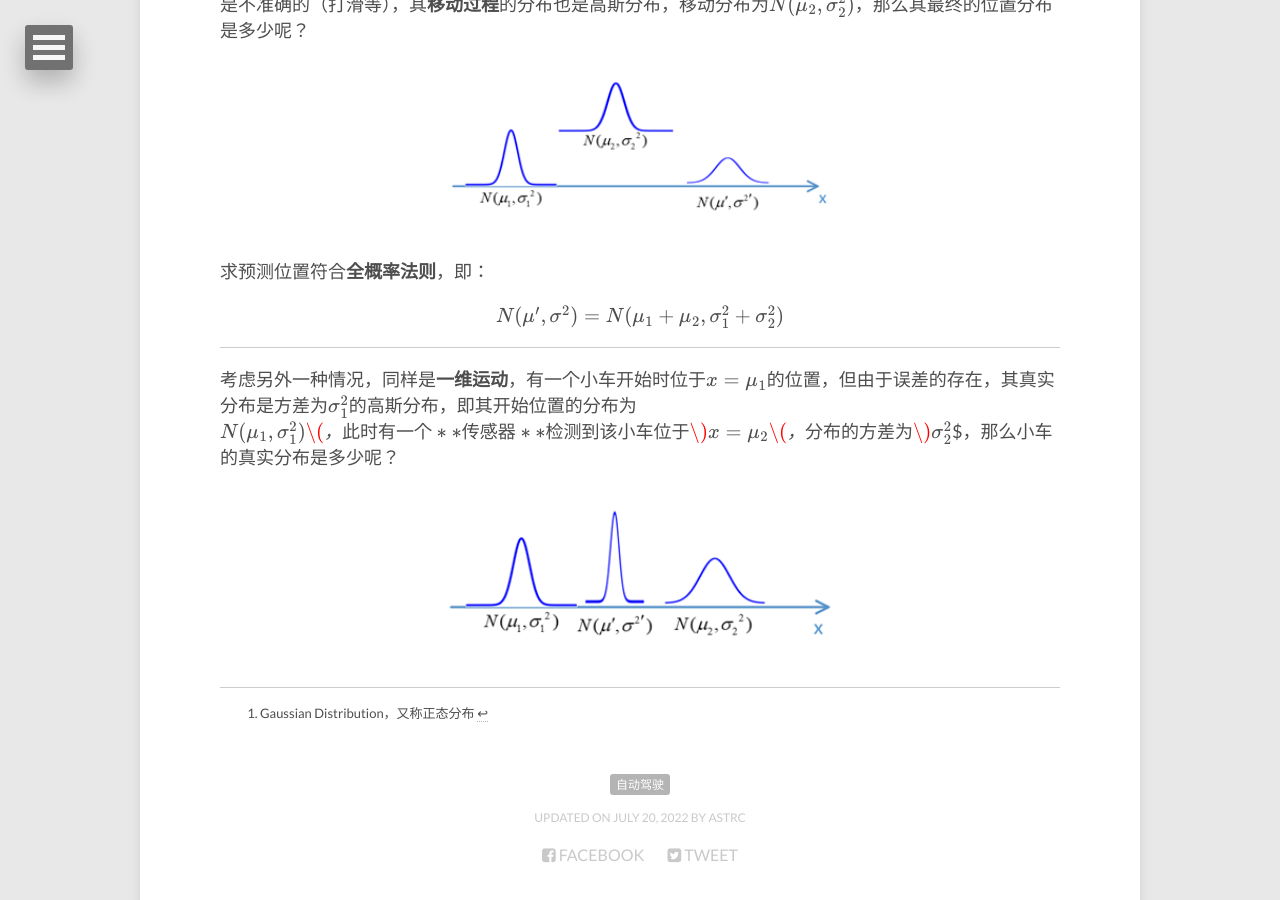
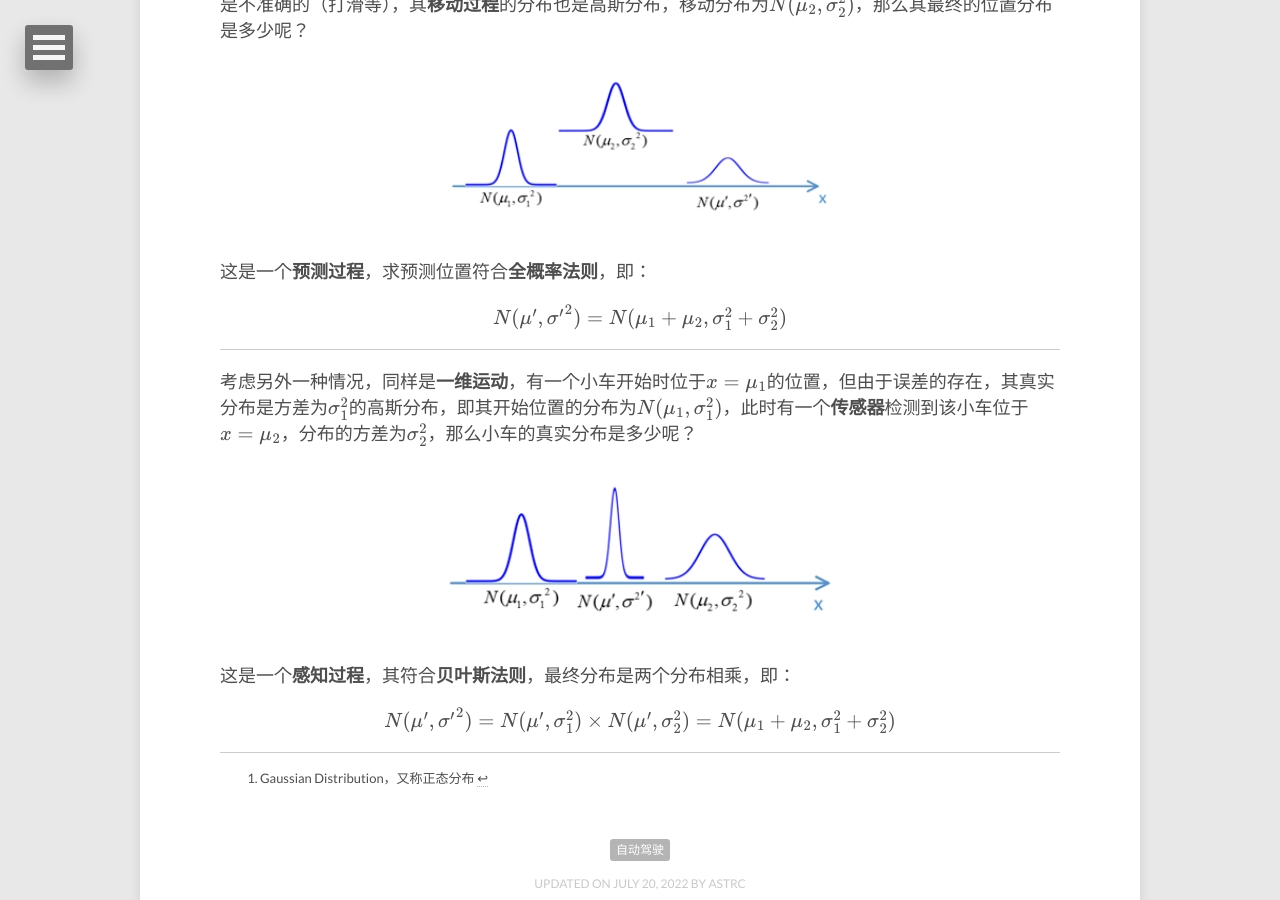
Before and after one commit to lucameng/lucameng.github.io, a Jekyll site: the page built from _posts/2022-07-20-Kalman-Filter.md, in a window 1280 px wide and 900 px high, scrolled down 644 px. Built offline with Jekyll 4.4.1, drawn with Linux system fonts in a browser that asks for light colours; formulas are drawn with MathJax 3.

Commit message:
update KF

```diff
--- a/_posts/2022-07-20-Kalman-Filter.md
+++ b/_posts/2022-07-20-Kalman-Filter.md
@@ -20,15 +20,15 @@ modified: 2022-07-20
 	</center>
 </figure>
 
-求预测位置符合**全概率法则**，即：
+这是一个**预测过程**，求预测位置符合**全概率法则**，即：
 
 <center>
-$ N(\mu',\sigma^2)=N(\mu_1+\mu_2,\sigma_1^2+\sigma_2^2) $
+$ N(\mu',{\sigma'}^2)=N(\mu_1+\mu_2,\sigma_1^2+\sigma_2^2) $
 </center>
 
 ---
 
-考虑另外一种情况，同样是**一维运动**，有一个小车开始时位于$$ x=\mu_1 $$的位置，但由于误差的存在，其真实分布是方差为$$ \sigma_1^2 $$的高斯分布，即其开始位置的分布为$ N(\mu_1,\sigma_{1}^{2}) $$，此时有一个**传感器**检测到该小车位于$$ x=\mu_2 $$，分布的方差为$$ \sigma_2^2 $$，那么小车的真实分布是多少呢？
+考虑另外一种情况，同样是**一维运动**，有一个小车开始时位于$$ x=\mu_1 $$的位置，但由于误差的存在，其真实分布是方差为$$ \sigma_1^2 $$的高斯分布，即其开始位置的分布为$$ N(\mu_1,\sigma_{1}^{2}) $$，此时有一个**传感器**检测到该小车位于$$ x=\mu_2 $$，分布的方差为$$ \sigma_2^2 $$，那么小车的真实分布是多少呢？
 
 <figure>
 	<center>
@@ -37,8 +37,11 @@ $ N(\mu',\sigma^2)=N(\mu_1+\mu_2,\sigma_1^2+\sigma_2^2) $
 </figure>
 
 
+这是一个**感知过程**，其符合**贝叶斯法则**，最终分布是两个分布相乘，即：
 
-
+<center>
+$ N(\mu',{\sigma'}^2)=N(\mu',\sigma_1^2) \times N(\mu',\sigma_2^2)=N(\mu_1+\mu_2,\sigma_1^2+\sigma_2^2) $
+</center>
 
 ---
 [^1]: Gaussian Distribution，又称正态分布
```
